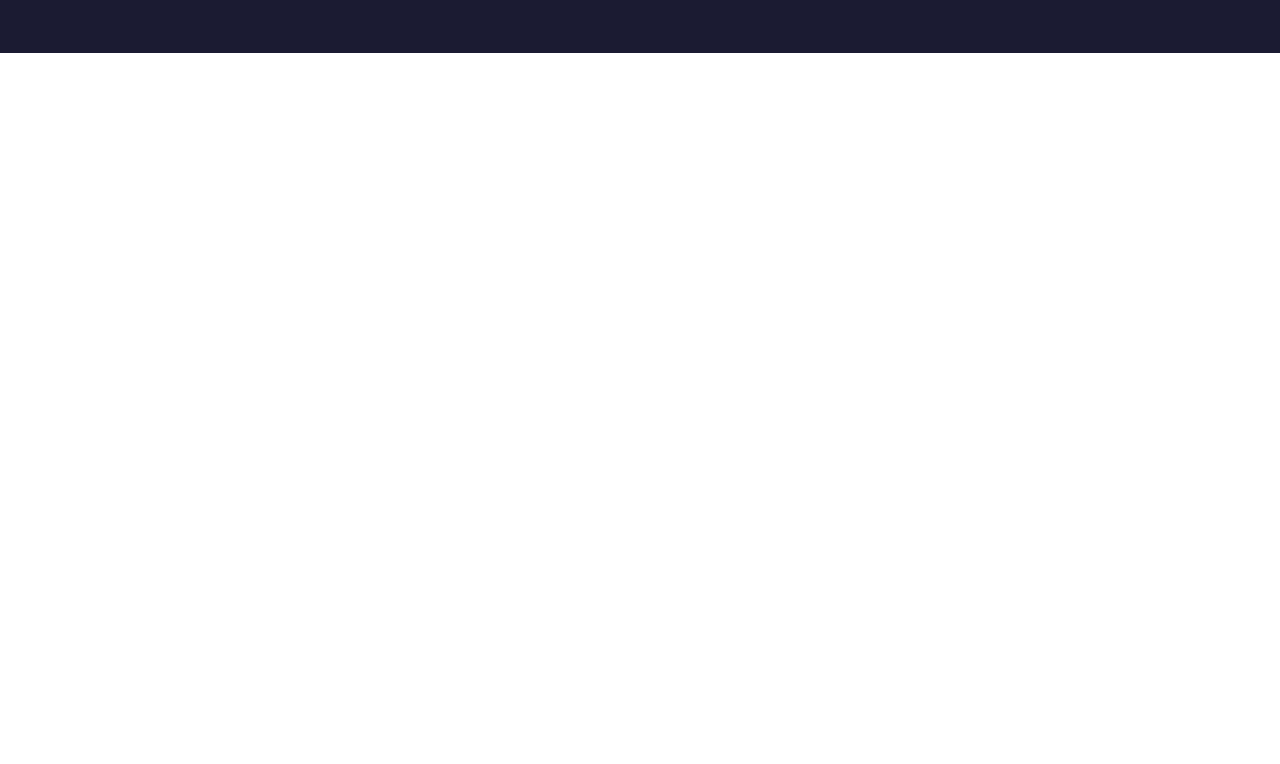
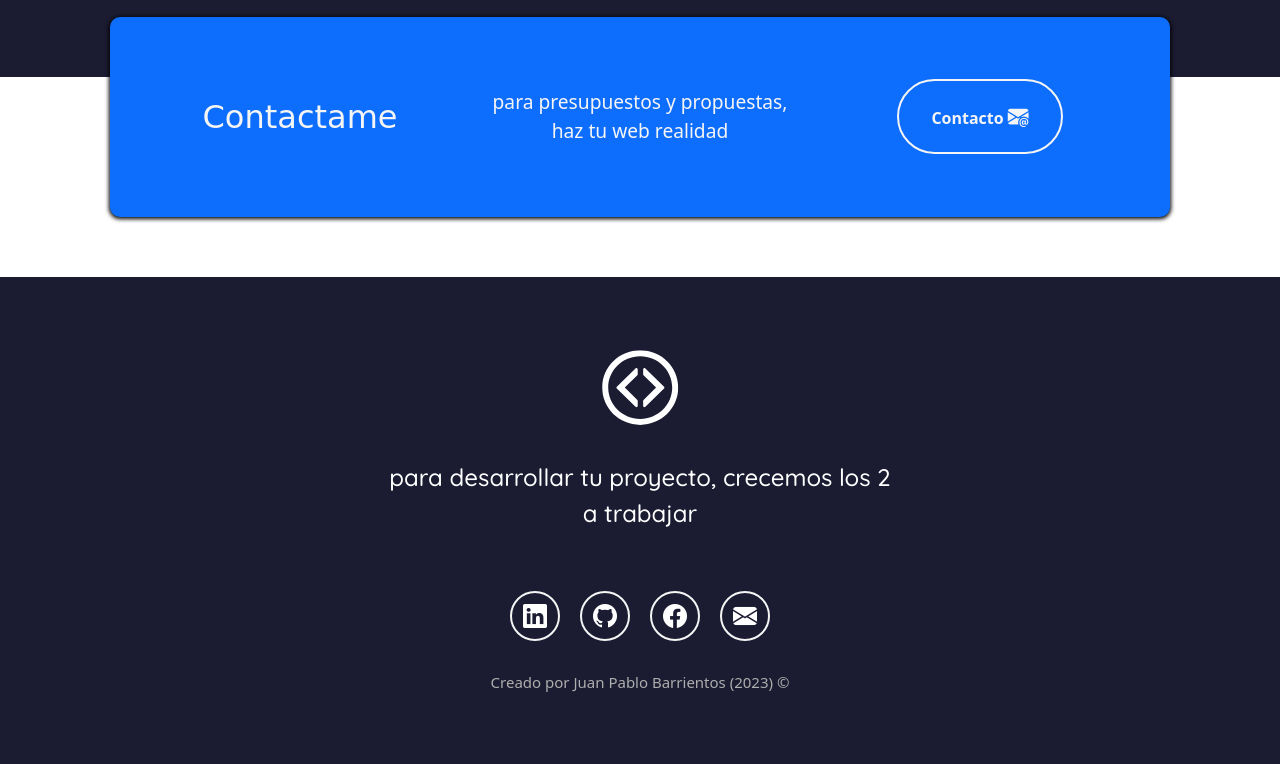
Before and after one commit to TenkenEccos/portafolio, a plain HTML site: page index.html in a window 1280 px wide. Shown: the part 4064-4828 px from the top of the page. Before the commit the page ends 4117 px from the top, so only its background shows below. Drawn offline with nearby package versions, Linux system fonts and the light colour scheme; a web font is replaced by a local one.

Commit message:
contacto y footer terminados

```diff
--- a/index.html
+++ b/index.html
@@ -35,10 +35,12 @@
     <link rel="preconnect" href="https://fonts.googleapis.com" />
     <link rel="preconnect" href="https://fonts.gstatic.com" crossorigin />
     <link
-      href="https://fonts.googleapis.com/css2?family=Rubik+Dirt&family=Share+Tech+Mono&display=swap"
+      href="https://fonts.googleapis.com/css2?family=Quicksand:wght@500&family=Rubik+Dirt&family=Share+Tech+Mono&display=swap"
       rel="stylesheet"
     />
+    />
   </head>
+
   <body>
     <!-- navbar -->
     <nav class="navbar navbar-expand-md bg-body-tertiary">
@@ -66,23 +68,24 @@
             class="navbar-nav d-flex justify-content-center align-items-center"
           >
             <li class="nav-item">
-              <a class="nav-link active" aria-current="page" href="#"
+              <a class="nav-link active" aria-current="page" href="#about-me"
                 >Sobre mi</a
               >
             </li>
             <li class="nav-item">
-              <a class="nav-link" href="#">Proyectos</a>
+              <a class="nav-link" href="#projects">Proyectos</a>
             </li>
             <li class="nav-item">
-              <a class="nav-link" href="#">testimonios</a>
+              <a class="nav-link" href="#testimonies">testimonios</a>
             </li>
             <li class="nav-item">
-              <a class="nav-link" href="#">contacto</a>
+              <a class="nav-link" href="#contact-me">contacto</a>
             </li>
           </ul>
         </div>
       </div>
     </nav>
+
     <!--Hero-->
     <section class="hero align-items-stretch">
       <div
@@ -104,8 +107,9 @@
         />
       </div>
     </section>
+
     <!--about me-->
-    <section class="about-me dark-section">
+    <section id="about-me"class="about-me dark-section">
       <div class="vessel">
         <h2 class="title-section white-text">Acerca de mi</h2>
         <p class="text-section">
@@ -175,7 +179,7 @@
     </section>
 
     <!--Projects-->
-    <section class="recent-projects dark-section d-flex flex-column">
+    <section id="projects"class="recent-projects dark-section d-flex flex-column">
       <h2 class="title-section white-text">Mis Proyectos</h2>
       <h3 class="description-section white-text">algunos de mis proyectos</h3>
       <!--project galery-->
@@ -402,7 +406,7 @@
     </section>
 
     <!--testimonies-->
-    <section class="testimonies dark-section">
+    <section id="testimonies" class="testimonies dark-section">
       <h2 class="title-section">Testimonios</h2>
       <h3 class="white-text">Algunos feedback</h3>
 
@@ -483,9 +487,81 @@
     </section>
 
     <!--Contact-me-->
-    <section>
+    <section id="contact-me"class="contact-me light-section">
+      <div class="container">
+        <div
+          class="container text-center d-flex rectangle justify-content-evenly"
+        >
+          <div class="row">
+            <div class="col-12 col-md-4 title-section">Contactame</div>
+            <div class="col-12 col-md-4 description">
+              para presupuestos y propuestas, haz tu web realidad
+            </div>
+            <div class="col-12 col-md-4">
+              <a href="mailto:jp.barrientos.ro@gmail.com">
+                <button type="button">
+                  Contacto
+                  <i class="bi bi-envelope-at-fill"></i>
+                </button>
+              </a>
+            </div>
+          </div>
+        </div>
+      </div>
+    </section>
 
-    </section>
+    <!--footer-->
+    <footer
+      class="dark-section d-flex flex-column align-items-center justify-content-center"
+    >
+      <img
+        class="footer-logo"
+        src="images/icono-blanco.svg"
+        alt="portfolio logo"
+      />
+      <p class="footer-text text-center">
+        para desarrollar tu proyecto, crecemos los 2 <br />
+        a trabajar
+      </p>
+      <div
+        class="social-icons d-flex flex-wrap align-items-center justify-content-center"
+      >
+        <!--linkedin-->
+        <a
+          href="https://www.linkedin.com/in/juan-barrientos-0369b4124/"
+          target="_blank"
+          rel="noopener noreferrer"
+        >
+          <i class="bi bi-linkedin"></i>
+        </a>
+        <!--github-->
+        <a
+          href="https://github.com/TenkenEccos"
+          target="_blank"
+          rel="noopener noreferrer"
+        >
+          <i class="bi bi-github"></i>
+        </a>
+        <!--facebook-->
+        <a
+          href="https://www.facebook.com/jp.barrientos.ro/"
+          target="_blank"
+          rel="noopener noreferrer"
+        >
+          <i class="bi bi-facebook"></i>
+        </a>
+        <!--email-->
+        <a
+          href="mailto:jp.barrientos.ro@gmail.com"
+          target="_blank"
+          rel="noopener noreferrer"
+        >
+          <i class="bi bi-envelope-fill"></i>
+        </a>
+      </div>
+      <div class="copyrigth"> Creado por Juan Pablo Barrientos (2023) &#169;</div>
+    </footer>
+
     <!--bootstrap js-->
     <script
       src="https://cdn.jsdelivr.net/npm/bootstrap@5.3.0-alpha1/dist/js/bootstrap.bundle.min.js"
--- a/styles.css
+++ b/styles.css
@@ -273,6 +273,112 @@ h1 {
     font-size: 0.9rem;
 }
 
+/* contact-me */
+ .contact-me .container{
+    max-width: 1100px;
+    min-height: 200px;
+    padding: 20px;
+ }
+
+ .contact-me .rectangle{
+    color: whitesmoke;
+    margin-top: -5rem;
+    background-color: rgb(13, 110,253 );
+    border-radius: 10px;
+    box-shadow: 0px 1px 4px 1px black;
+ }
+
+ .contact-me .row{
+    width: 100%;
+    display: flex;
+    align-items: center;
+ }
+
+ .contact-me .description{
+    color: whitesmoke;
+    font-size: 1.2rem;
+ }
+
+ .contact-me button{
+    color: whitesmoke;
+    font-weight: bold;
+    background-color: transparent;
+    border: 2px solid whitesmoke;
+    padding: 1.25rem 2em;
+    margin: 10px;
+    border-radius: 100px;
+    transition: all 0.2s ease-in-out;
+ }
+
+ .contact-me button:hover{
+    background-color: whitesmoke;
+    color: #0a0a23;
+
+ }
+
+ .contact-me button i {
+    color: whitesmoke;
+    font-size: 1.3rem;
+    transition: all 0.2s ease-in-out;
+ }
+
+ .contact-me button:hover i{
+    color: #0a0a23;
+ }
+
+
+/* footr */
+
+footer{
+    min-height: 500px;
+}
+
+.footer-logo{
+    height: 80px;
+    width: 80px;
+    margin: 10px;
+}
+
+.footer-text {
+    font-size: 1.5rem;
+    padding: 20px;
+    margin-bottom: 30px;
+    font-family: 'Quicksand', sans-serif;
+}
+
+.social-icons a{
+    width: 50px;
+    height: 50px;
+    display: flex;
+    align-items: center;
+    justify-content:center;
+    padding: 2px;
+    margin: 10px;
+    border: 2px solid whitesmoke;
+    border-radius: 50%;
+    transition: all 0.2s ease-in;
+}
+
+.social-icons i{
+    color: white;
+    font-size: 1.5rem;
+    transition: all 0.2s ease-in;
+}
+
+.social-icons a:hover{
+    background-color: white;
+    border: 2px solid rgb(13, 110,253 );
+}
+
+.social-icons a:hover i{
+    color: #0a0a23;
+}
+
+.copyrigth{
+    font-size: 15px;
+    color: #aeaeae;
+    padding: 20px;
+}
 
 /* icono responsivo */
 
@@ -285,7 +391,6 @@ h1 {
 @media screen and (min-width: 700px){
     .hero-secondary-img{
         max-width: 600px;
-
     }
 }
 
```
Also changed, not shown: images/icono-blanco.svg (added).
